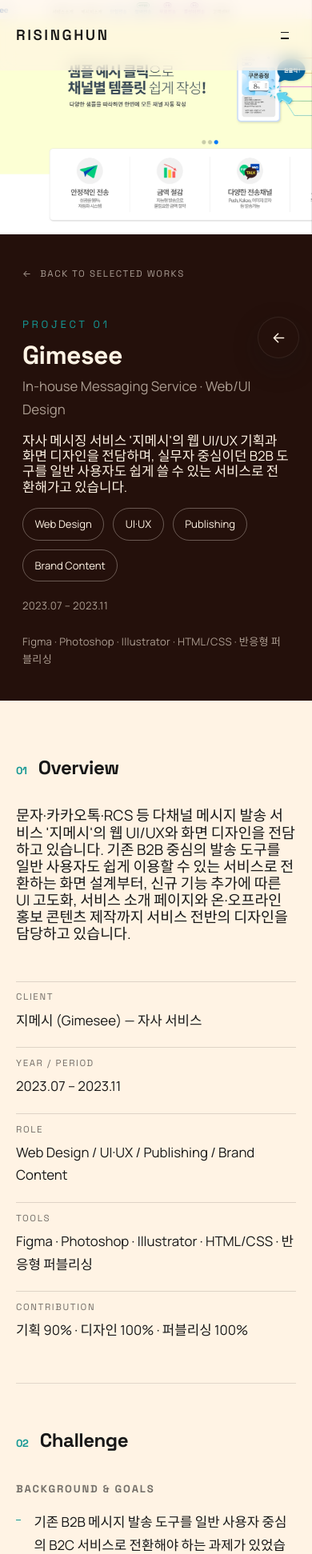
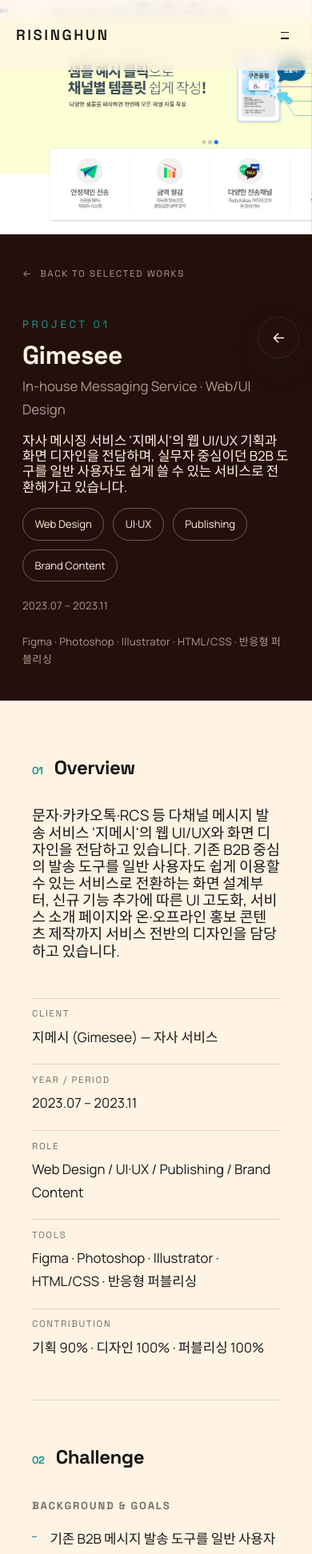
Before and after one commit to risinghun82/risinghun-portfolio, a React (Vite) app: page /#/work/gimesee in a window 390 px wide. Shown: the top 1943 px of the page at 80% size. Built offline with nearby package versions, Linux system fonts and the light colour scheme; a web font is replaced by a local one.

Commit message:
Rebuild container system on width+max-width, fixed spacing tokens

```diff
--- a/src/styles/global.css
+++ b/src/styles/global.css
@@ -55,11 +55,20 @@
   margin: 0;
 }
 
+/* The one container every major section (Hero, Nav, Featured Projects,
+   About, Skills, Contact) shares. Deliberately width+max-width, not
+   padding — with box-sizing:border-box, a padding-based container never
+   actually reaches `--max-width` as content width (padding eats into the
+   cap), so on a 1920px screen Hero's 1200px column and Works' content
+   column would land on two different edges even with equal padding.
+   width:calc() + max-width + auto margins means the box is exactly
+   `--max-width` wide once the viewport is big enough, with the gutter
+   only acting as a floor below that — every section lands on the same
+   line at every width. */
 .container {
+  width: calc(100% - (var(--space-container-x) * 2));
   max-width: var(--max-width);
-  margin: 0 auto;
-  padding-left: var(--space-container-x);
-  padding-right: var(--space-container-x);
+  margin-inline: auto;
 }
 
 section {
@@ -106,7 +115,9 @@
 .reveal {
   opacity: 0;
   transform: translateY(28px);
-  transition: opacity var(--dur-base) var(--ease-rise), transform var(--dur-base) var(--ease-rise);
+  transition:
+    opacity var(--dur-base) var(--ease-rise),
+    transform var(--dur-base) var(--ease-rise);
 }
 
 .reveal.is-visible {
@@ -114,10 +125,18 @@
   transform: translateY(0);
 }
 
-.reveal-delay-1 { transition-delay: 0.08s; }
-.reveal-delay-2 { transition-delay: 0.16s; }
-.reveal-delay-3 { transition-delay: 0.24s; }
-.reveal-delay-4 { transition-delay: 0.32s; }
+.reveal-delay-1 {
+  transition-delay: 0.08s;
+}
+.reveal-delay-2 {
+  transition-delay: 0.16s;
+}
+.reveal-delay-3 {
+  transition-delay: 0.24s;
+}
+.reveal-delay-4 {
+  transition-delay: 0.32s;
+}
 
 /* Buttons ----------------------------------------------------------------- */
 .btn {
@@ -131,7 +150,9 @@
   padding: 0.9rem 1.6rem;
   border: 1px solid currentColor;
   border-radius: 2px;
-  transition: background var(--dur-fast) var(--ease-rise), color var(--dur-fast) var(--ease-rise),
+  transition:
+    background var(--dur-fast) var(--ease-rise),
+    color var(--dur-fast) var(--ease-rise),
     border-color var(--dur-fast) var(--ease-rise);
 }
 
@@ -182,7 +203,11 @@
   display: flex;
   align-items: center;
   justify-content: center;
-  background: linear-gradient(150deg, var(--ph-a, #3a3a3a), var(--ph-b, #1c1c1c));
+  background: linear-gradient(
+    150deg,
+    var(--ph-a, #3a3a3a),
+    var(--ph-b, #1c1c1c)
+  );
   color: rgba(255, 255, 255, 0.55);
   font-family: var(--font-display);
   font-size: var(--fs-xs);
--- a/src/styles/variables.css
+++ b/src/styles/variables.css
@@ -51,25 +51,18 @@
   --ls-wide: 0.14em;
   --ls-wider: 0.28em;
 
-  /* Spacing — one shared system every stacked section reads from (via
-     .container / var(--space-section-y)), so content width and rhythm
-     stay consistent site-wide instead of drifting per component. Desktop
-     values below; the two media queries further down retune them for
-     tablet/mobile without any component needing its own override. */
-  --space-section-y: clamp(6rem, 8vw, 7.5rem); /* 96–120px */
-  --space-container-x: clamp(
-    3rem,
-    4vw,
-    4rem
-  ); /* 48–64px, never under the 48px floor */
-  --max-width: 1200px; /* editorial reading measure for text-led sections */
-  /* Wider measure for the one section that's primarily visual (Featured
-     Projects) — same side margins, just a more generous frame so project
-     imagery gets real screen space instead of being capped to text width.
-     Deliberately wider than the old shared 1440px max-width (not just
-     matching it), since the brief asks the images to actually get bigger
-     on large screens, not just keep their old size under a new system. */
-  --max-width-wide: 1600px;
+  /* Spacing — ONE shared container system every major section reads from
+     (via .container / var(--space-section-y)), so every section — Hero,
+     Featured Projects, About, Skills, Contact — lands on the exact same
+     left/right edge instead of each picking its own width. No section
+     gets a special wider container anymore; a visual section like
+     Featured Projects gets more image space from its own internal grid
+     ratio (see Works.css), not from a bigger outer container.
+     Desktop values below; the two media queries further down retune them
+     for tablet/mobile without any component needing its own override. */
+  --space-section-y: 112px; /* fixed per spec — 80px tablet / 64px mobile */
+  --space-container-x: 48px; /* per-side gutter — 96px total on desktop */
+  --max-width: 1200px; /* the one content measure every major section shares */
   --grid-gutter: 24px;
 
   /* Motion */
@@ -77,6 +70,14 @@
   --dur-fast: 0.5s;
   --dur-base: 0.8s;
   --dur-slow: 1.2s;
+
+  /* Caption-scale text (small meta lines, English captions, project
+     numbers) needs more contrast than body copy at that size or it reads
+     as illegible rather than "quiet" — these are separate from
+     --text-on-*-muted (used by larger paragraph copy, which stays as-is)
+     so the fix is systemic without changing any already-fine body text. */
+  --text-caption-on-light: rgba(23, 23, 23, 0.72);
+  --text-caption-on-dark: rgba(255, 243, 228, 0.76);
 
   /* Layering */
   --z-nav: 100;
@@ -89,15 +90,15 @@
    no per-component breakpoint needed. */
 @media (max-width: 1024px) {
   :root {
-    --space-container-x: 2rem; /* 32px */
-    --space-section-y: clamp(4.5rem, 9vw, 5.5rem); /* 72–88px */
+    --space-container-x: 32px;
+    --space-section-y: 80px;
   }
 }
 
 /* Mobile: single-column margin + the tightest section rhythm. */
 @media (max-width: 640px) {
   :root {
-    --space-container-x: 1.25rem; /* 20px */
-    --space-section-y: clamp(4rem, 10vw, 5rem); /* 64–80px */
+    --space-container-x: 20px;
+    --space-section-y: 64px;
   }
 }
```
